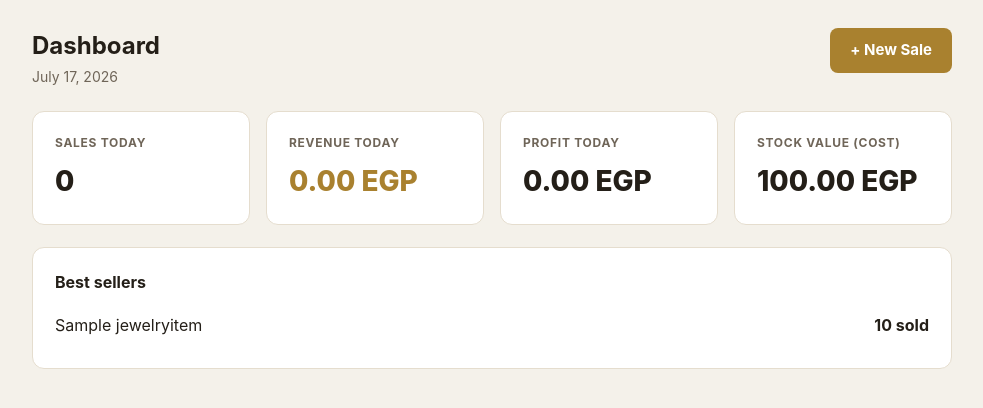
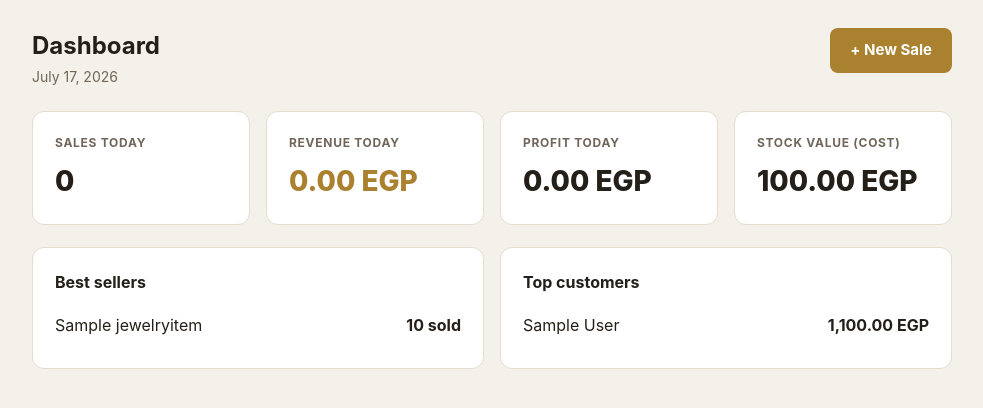
Before and after one commit to khalehassan/jewelry-erp, a Django app: page / in a window 1280 px wide. Shown: the part 61-469 px from the top of the page, without its empty margins (148-1131 px from the left). Run offline with Django 5.2, Linux system fonts and the light colour scheme; tables that the repository leaves empty hold one stand-in row (values such as "Sample post").

Commit message:
Dashboard: comma-separated amounts + top customers

```diff
--- a/sales/templates/sales/dashboard.html
+++ b/sales/templates/sales/dashboard.html
@@ -17,19 +17,20 @@
     </div>
     <div class="card">
         <div class="sub" style="text-transform:uppercase; letter-spacing:.06em; font-weight:700; font-size:12px;">Revenue today</div>
-        <div style="font-size:28px; font-weight:800; margin-top:8px; color:var(--gold);">{{ todays_revenue|floatformat:2 }} EGP</div>
+        <div style="font-size:28px; font-weight:800; margin-top:8px; color:var(--gold);">{{ todays_revenue }} EGP</div>
     </div>
     <div class="card">
         <div class="sub" style="text-transform:uppercase; letter-spacing:.06em; font-weight:700; font-size:12px;">Profit today</div>
-        <div style="font-size:28px; font-weight:800; margin-top:8px;">{{ todays_profit|floatformat:2 }} EGP</div>
+        <div style="font-size:28px; font-weight:800; margin-top:8px;">{{ todays_profit }} EGP</div>
     </div>
     <div class="card">
         <div class="sub" style="text-transform:uppercase; letter-spacing:.06em; font-weight:700; font-size:12px;">Stock value (cost)</div>
-        <div style="font-size:28px; font-weight:800; margin-top:8px;">{{ stock_value|floatformat:2 }} EGP</div>
+        <div style="font-size:28px; font-weight:800; margin-top:8px;">{{ stock_value }} EGP</div>
     </div>
 </div>
 
-<div class="card" style="margin-top:22px;">
+<div style="display:grid; grid-template-columns:repeat(auto-fit,minmax(280px,1fr)); gap:16px; margin-top:22px;">
+    <div class="card">
         <h2>Best sellers</h2>
         <table class="list">
             {% for name, qty in best_sellers %}
@@ -39,4 +40,15 @@
             {% endfor %}
         </table>
     </div>
+    <div class="card">
+        <h2>Top customers</h2>
+        <table class="list">
+            {% for c in top_customers %}
+            <tr><td>{{ c.name }}</td><td class="num">{{ c.spent }} EGP</td></tr>
+            {% empty %}
+            <tr><td class="sub">No customer sales yet.</td></tr>
+            {% endfor %}
+        </table>
+    </div>
+</div>
 {% endblock %}
--- a/sales/views.py
+++ b/sales/views.py
@@ -66,16 +66,27 @@ def dashboard(request):
     for item in JewelryItem.objects.all():
         stock_value += item.cost_price * item.quantity
 
+    # Best sellers by quantity sold
     sold = {}
     for line in SaleLine.objects.all():
         sold[line.item.name] = sold.get(line.item.name, 0) + line.quantity
     best_sellers = sorted(sold.items(), key=lambda pair: pair[1], reverse=True)[:5]
 
+    # Top customers by total spent
+    customer_spend = []
+    for c in Customer.objects.all():
+        spent = sum((s.total for s in c.sales.all()), Decimal("0.00"))
+        if spent > 0:
+            customer_spend.append((c.name, spent))
+    customer_spend.sort(key=lambda pair: pair[1], reverse=True)
+    top_customers = [{"name": name, "spent": f"{spent:,.2f}"} for name, spent in customer_spend[:5]]
+
     return render(request, "sales/dashboard.html", {
         "today": today,
         "todays_count": todays_count,
-        "todays_revenue": todays_revenue,
-        "todays_profit": todays_profit,
-        "stock_value": stock_value,
+        "todays_revenue": f"{todays_revenue:,.2f}",
+        "todays_profit": f"{todays_profit:,.2f}",
+        "stock_value": f"{stock_value:,.2f}",
         "best_sellers": best_sellers,
+        "top_customers": top_customers,
     })
```
Lines whose indentation alone changed are shown as unchanged.
